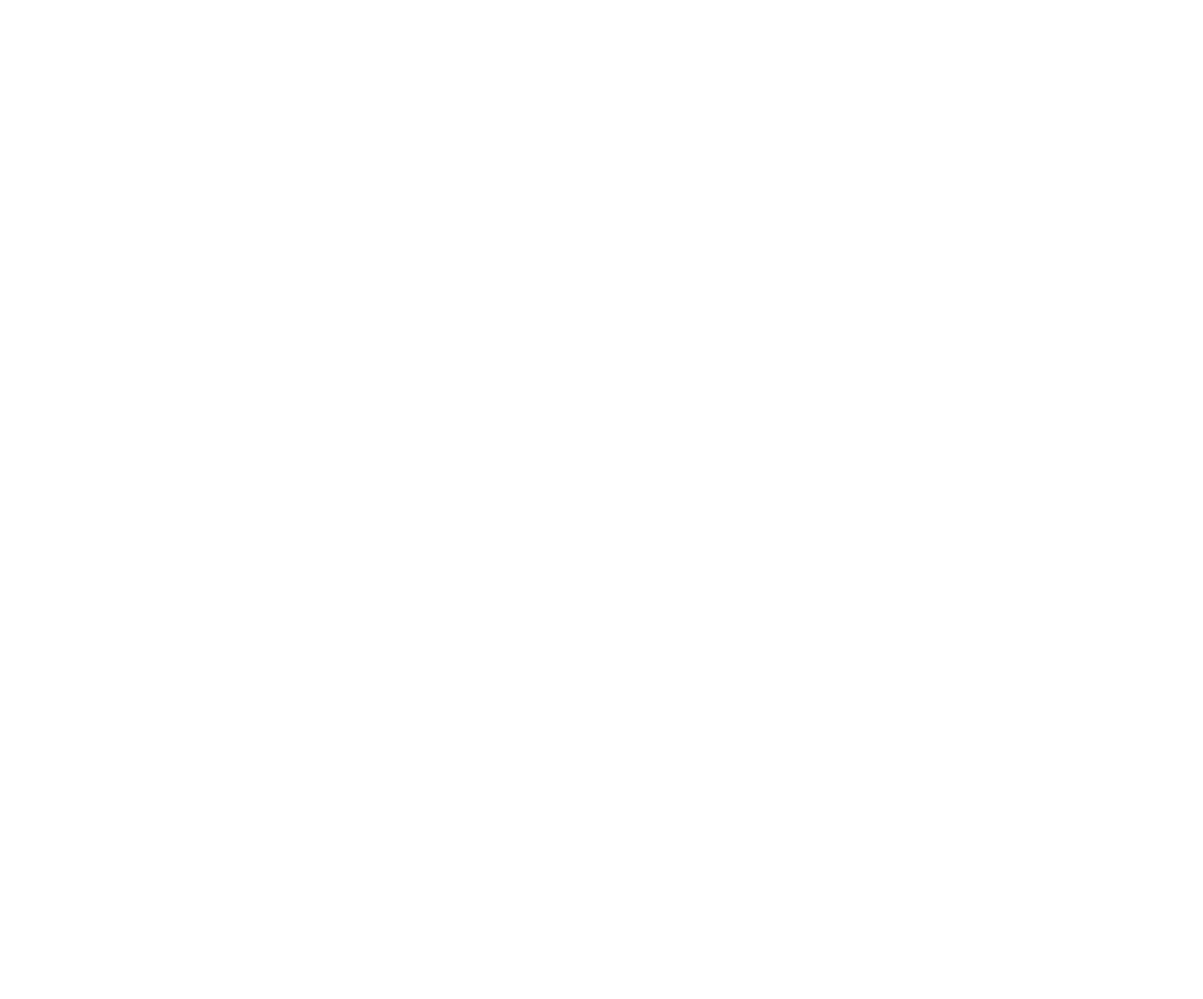
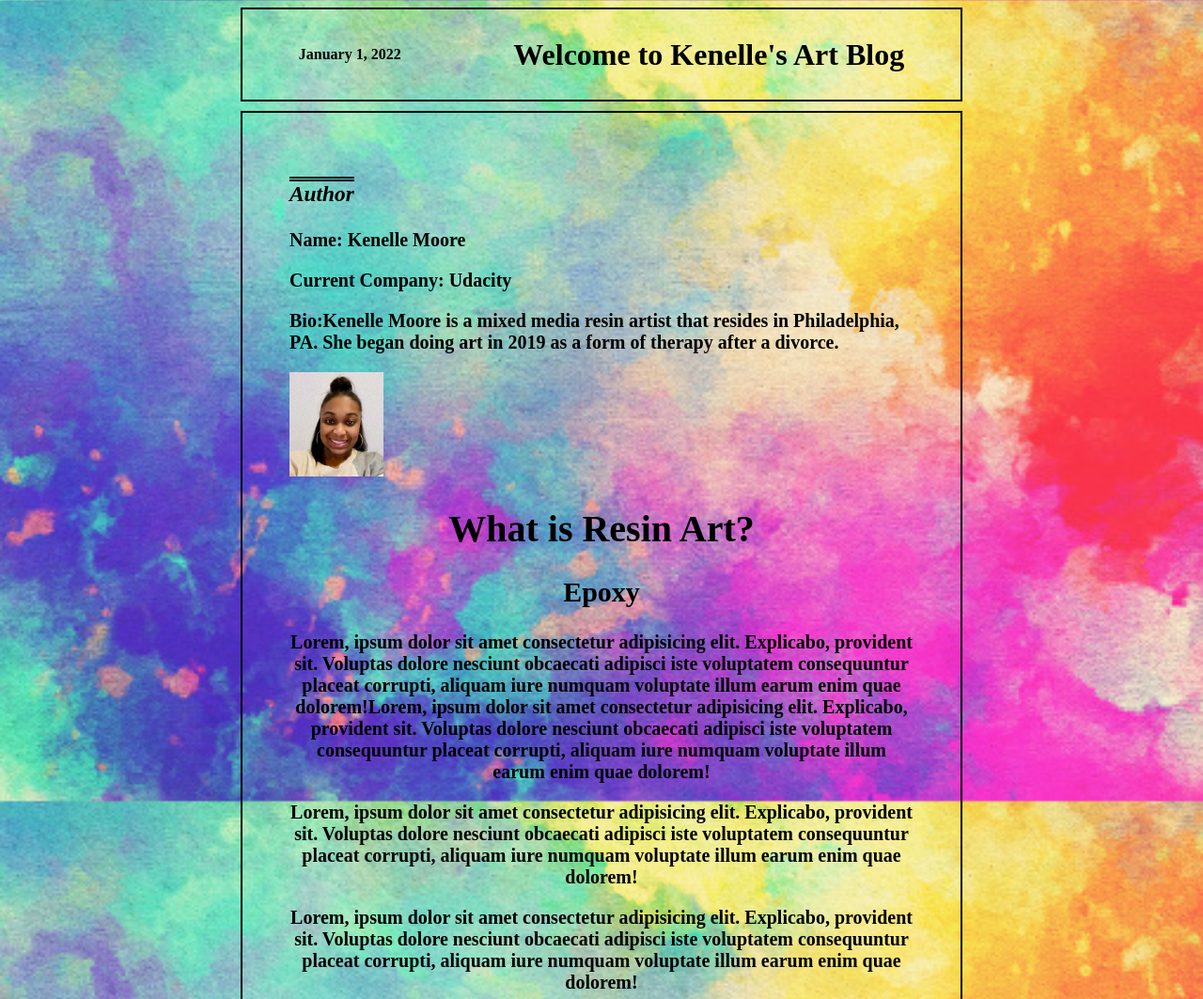
Before and after one commit to CodeGazer90/BlogPostProject, a plain HTML site: page blogpost.html in a window 1280 px wide. Shown: the top 1063 px of the page at 94% size. Before the commit the page ends 800 px from the top, so only its background shows below. Drawn offline with Linux system fonts and the light colour scheme.

Commit message:
adding photos to blog page

```diff
--- a/CSS/blogpost.css
+++ b/CSS/blogpost.css
@@ -0,0 +1,76 @@
+body{
+    background-image: url("/IMG/background.jpg");
+    background-size: cover;
+
+    display:grid;
+    place-items:center;
+
+
+    }
+
+.container {
+    width:60vw;
+    height: 100vh;
+    font-weight: bold;
+
+    /* font-size: 20px; */
+    display: grid;
+    grid-template-columns:1fr;
+    grid-template-rows: 100px 1fr 100px;
+    grid-template-areas:
+    "hd"
+    "auth"
+    "soc";
+    gap: 10px;
+
+    }
+
+.header{
+    grid-area: hd;
+    border: 2px solid black;
+    display: flex;
+    justify-content: space-around;
+    align-items: center;
+
+
+}
+.author{
+    grid-area: auth;
+    border: 2px solid black;
+    font-size: 20px;
+    padding:50px;
+}
+
+.authorContent{
+    text-align: center;
+
+}
+.social{
+    grid-area: soc;
+    border: 2px solid black;
+
+}
+
+h1{
+    text-align: ;
+}
+
+h3{
+    font-style: italic;
+    font-weight: bold;
+    text-decoration:overline double;
+}
+
+
+
+#authorPic{
+    width:100px;
+}
+
+img{
+    width: 300px;
+}
+
+#wallart{
+    height:300px;
+}
--- a/blogpost.html
+++ b/blogpost.html
@@ -0,0 +1,71 @@
+<!DOCTYPE html>
+<html lang="en">
+<head>
+    <meta charset="UTF-8">
+    <meta http-equiv="X-UA-Compatible" content="IE=edge">
+    <meta name="viewport" content="width=device-width, initial-scale=1.0">
+    <title>What is Resin Art?</title>
+    <link rel="stylesheet" href="CSS/blogpost.css">
+</head>
+<body>
+    <div class="container">
+
+        <div class="header">
+            <h4>January 1, 2022</h4>
+            <h1>Welcome to Kenelle's Art Blog</h1>
+        </div>
+
+        <div class="author">
+
+            <sidebar class="authorInfo">
+                <h3>Author</h3>
+                <p>Name: Kenelle Moore</p>
+                <p>Current Company: Udacity</p>
+                <p>Bio:Kenelle Moore is a mixed media resin artist that resides in Philadelphia, PA. She began doing art in 2019 as a form of therapy after a divorce.</p>
+                <img id="authorPic" src="/IMG/KenelleMoore.png" alt="">
+            </sidebar>
+
+            <div class="authorContent">
+                <h1>What is Resin Art?</h1>
+                <h2>Epoxy</h2>
+                <p>Lorem, ipsum dolor sit amet consectetur adipisicing elit. Explicabo, provident sit. Voluptas dolore nesciunt obcaecati adipisci iste voluptatem consequuntur placeat corrupti, aliquam iure numquam voluptate illum earum enim quae dolorem!Lorem, ipsum dolor sit amet consectetur adipisicing elit. Explicabo, provident sit. Voluptas dolore nesciunt obcaecati adipisci iste voluptatem consequuntur placeat corrupti, aliquam iure numquam voluptate illum earum enim quae dolorem!</p>
+
+                <p>Lorem, ipsum dolor sit amet consectetur adipisicing elit. Explicabo, provident sit. Voluptas dolore nesciunt obcaecati adipisci iste voluptatem consequuntur placeat corrupti, aliquam iure numquam voluptate illum earum enim quae dolorem!</p>
+
+                <p>Lorem, ipsum dolor sit amet consectetur adipisicing elit. Explicabo, provident sit. Voluptas dolore nesciunt obcaecati adipisci iste voluptatem consequuntur placeat corrupti, aliquam iure numquam voluptate illum earum enim quae dolorem!</p>
+
+                <img src="IMG/artresin.jpg" alt="2 gallons of epoxy material">
+
+                <h2>Pigments</h2>
+                <p>Lorem ipsum dolor sit amet consectetur adipisicing elit. Vel aperiam eaque magni libero facilis laboriosam quaerat maiores sequi nostrum quam, ullam maxime hic esse nemo labore consequuntur illum qui quisquam?</p>
+
+                <p>Lorem, ipsum dolor sit amet consectetur adipisicing elit. Explicabo, provident sit. Voluptas dolore nesciunt obcaecati adipisci iste voluptatem consequuntur placeat corrupti, aliquam iure numquam voluptate illum earum enim quae dolorem!Lorem, ipsum dolor sit amet consectetur adipisicing elit. Explicabo, provident sit. Voluptas dolore nesciunt obcaecati adipisci iste voluptatem consequuntur placeat corrupti, aliquam iure numquam voluptate illum earum enim quae dolorem!</p>
+
+                <img src="IMG/micapowder.jpg" alt="Mica powder pigments">
+
+                <h2>Molds</h2>
+                <p>Lorem ipsum, dolor sit amet consectetur adipisicing elit. Dolore aperiam deserunt architecto soluta mollitia iusto qui amet optio! Ea quis aspernatur similique consectetur animi voluptates hic atque culpa asperiores impedit?</p>
+
+                <img src="IMG/resinmolds.jpg" alt="">
+
+                <h2>Art Vs Furniture</h2>
+                <p>Lorem ipsum dolor sit amet consectetur adipisicing elit. Error dolore ipsa sunt nam similique voluptatem veniam minima iusto dolor iure. Veritatis excepturi ab iusto necessitatibus totam voluptatum deserunt modi error.</p>
+
+                <p>Lorem, ipsum dolor sit amet consectetur adipisicing elit. Explicabo, provident sit. Voluptas dolore nesciunt obcaecati adipisci iste voluptatem consequuntur placeat corrupti, aliquam iure numquam voluptate illum earum enim quae dolorem!Lorem, ipsum dolor sit amet consectetur adipisicing elit. Explicabo, provident sit. Voluptas dolore nesciunt obcaecati adipisci iste voluptatem consequuntur placeat corrupti, aliquam iure numquam voluptate illum earum enim quae dolorem!Lorem, ipsum dolor sit amet consectetur adipisicing elit. Explicabo, provident sit. Voluptas dolore nesciunt obcaecati adipisci iste voluptatem consequuntur placeat corrupti, aliquam iure numquam voluptate illum earum enim quae dolorem!</p>
+
+                <img id="wallart" src="IMG/resinwallart.jpg" alt="3 resin geodes">
+
+                <img src="IMG/furniture.jpg" alt="3 ocean resin and wood tables">
+
+            </div>
+        </div>
+
+        <div class="social">
+
+        </div>
+    </div>
+
+
+
+</body>
+</html>
```
Also changed, not shown: index.html (+2 -1 lines), IMG/KenelleMoore.png (added), IMG/artresin.jpg (added), IMG/furniture.jpg (added), IMG/micapowder.jpg (added), IMG/resinmolds.jpg (added), IMG/resinwallart.jpg (added).
